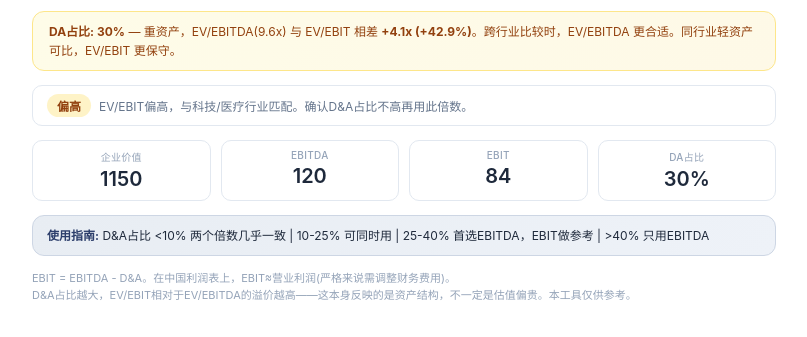
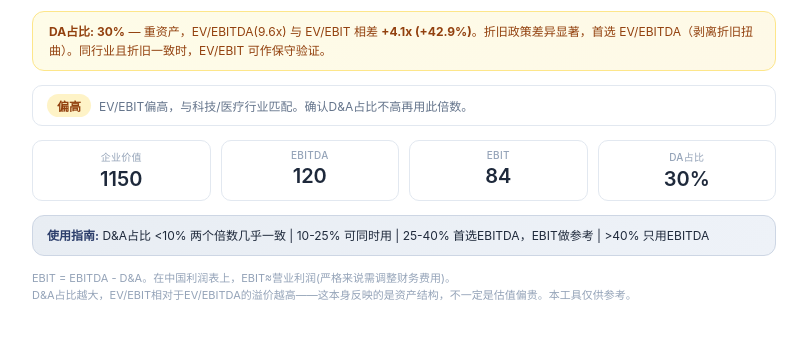
Before and after one commit to Sunyh-gi/valuation-simulators, a plain HTML site: page ev/ev-ebit-simulator.html in a window 1280 px wide. Shown: the part 463-800 px from the top of the page, without its empty margins (236-1043 px from the left). Drawn offline with Linux system fonts and the light colour scheme.

Commit message:
Fix EV/EBIT usage guidance: remove contradictory text, align with industry standard (EV/EBITDA for high D&A comps)

```diff
--- a/ev/ev-ebit-simulator.html
+++ b/ev/ev-ebit-simulator.html
@@ -129,7 +129,7 @@ h1{font-size:22px;font-weight:600;margin-bottom:4px}
 </div>
 
 <div class="da-gap" id="daGap">
-  <strong>DA 占比: 30%</strong> — 重资产，EV/EBITDA(9.6x) 与 EV/EBIT 相差 <strong>+4.1x (+43%)</strong>。<span id="gapAdvice">跨行业比较时，EV/EBITDA 更合适。同行业轻资产可比，EV/EBIT 更保守。</span>
+  <strong>DA 占比: 30%</strong> — 重资产，EV/EBITDA(9.6x) 与 EV/EBIT 相差 <strong>+4.1x (+43%)</strong>。<span id="gapAdvice">D&A 占比大、折旧政策差异显著，跨行业比较时 EV/EBITDA 因剥离折旧而可比性最强。同行业且折旧政策一致时，EV/EBIT 作为保守验证。</span>
 </div>
 
 <div class="sbar">
@@ -178,11 +178,11 @@ document.getElementById('heroEbit').textContent=ebitX
 // DA gap box
 var dg=document.getElementById('daGap')
 var gap=ev/ebit-ev/ebitda,gapPct=((ev/ebit)/(ev/ebitda)-1)*100
-dg.innerHTML='<strong>DA\u5360\u6BD4: '+daR+'%</strong> \u2014 '+
-  (daR<10?'\u8F7B\u8D44\u4EA7\uFF0CEV/EBITDA('+ebitdaX+') \u4E0E EV/EBIT \u76F8\u5DEE\u4E0D\u5230 10%\u3002\u4E24\u4E2A\u500D\u6570\u968F\u4FBF\u7528\uFF0C\u5DEE\u522B\u5FFD\u7565\u3002':
-   daR<25?'\u8D44\u4EA7\u4E2D\u7B49\uFF0CEV/EBITDA('+ebitdaX+') \u4E0E EV/EBIT \u76F8\u5DEE <strong>+'+f1(gap)+'x (+'+f1(gapPct)+'%)</strong>\u3002\u540C\u884C\u4E1A\u53EF\u540C\u65F6\u7528\uFF0C\u4E0D\u540C\u884C\u4E1A\u9009EBITDA\u3002':
-   daR<40?'\u91CD\u8D44\u4EA7\uFF0CEV/EBITDA('+ebitdaX+') \u4E0E EV/EBIT \u76F8\u5DEE <strong>+'+f1(gap)+'x (+'+f1(gapPct)+'%)</strong>\u3002\u8DE8\u884C\u4E1A\u6BD4\u8F83\u65F6\uFF0CEV/EBITDA \u66F4\u5408\u9002\u3002\u540C\u884C\u4E1A\u8F7B\u8D44\u4EA7\u53EF\u6BD4\uFF0CEV/EBIT \u66F4\u4FDD\u5B88\u3002':
-   '\u6781\u91CD\u8D44\u4EA7\uFF0CEV/EBITDA('+ebitdaX+') \u4E0E EV/EBIT \u76F8\u5DEE <strong>+'+f1(gap)+'x (+'+f1(gapPct)+'%)</strong>\u3002\u8DE8\u884C\u4E1A/\u540C\u884C\u4E1A\u5747\u5EFA\u8BAE\u53EA\u7528EV/EBITDA\uFF0CEV/EBIT\u4F1A\u663E\u8457\u504F\u9AD8\u3002')
+ dg.innerHTML='<strong>DA\u5360\u6BD4: '+daR+'%</strong> \u2014 '+
+   (daR<10?'\u8F7B\u8D44\u4EA7\uFF0CEV/EBITDA('+ebitdaX+') \u4E0E EV/EBIT \u76F8\u5DEE\u4E0D\u5230 10%\uFF0CD&A\u5F71\u54CD\u5FFD\u7565\u3002\u4E24\u4E2A\u500D\u6570\u4EFB\u9009\u3002':
+    daR<25?'\u8D44\u4EA7\u4E2D\u7B49\uFF0CEV/EBITDA('+ebitdaX+') \u4E0E EV/EBIT \u76F8\u5DEE <strong>+'+f1(gap)+'x (+'+f1(gapPct)+'%)</strong>\u3002\u540C\u884C\u4E1A\u5EFA\u8BAE\u540C\u65F6\u7528\uFF0CEBITDA\u4E3A\u4E3B\u3002\u4E0D\u540C\u884C\u4E1A\u53EA\u7528EBITDA\u3002':
+    daR<40?'\u91CD\u8D44\u4EA7\uFF0CEV/EBITDA('+ebitdaX+') \u4E0E EV/EBIT \u76F8\u5DEE <strong>+'+f1(gap)+'x (+'+f1(gapPct)+'%)</strong>\u3002\u6298\u65E7\u653F\u7B56\u5DEE\u5F02\u663E\u8457\uFF0C\u9996\u9009 EV/EBITDA\uFF08\u5265\u79BB\u6298\u65E7\u626D\u66F2\uFF09\u3002\u540C\u884C\u4E1A\u4E14\u6298\u65E7\u4E00\u81F4\u65F6\uFF0CEV/EBIT \u53EF\u4F5C\u4FDD\u5B88\u9A8C\u8BC1\u3002':
+    '\u6781\u91CD\u8D44\u4EA7\uFF0CEV/EBITDA('+ebitdaX+') \u4E0E EV/EBIT \u76F8\u5DEE <strong>+'+f1(gap)+'x (+'+f1(gapPct)+'%)</strong>\u3002\u6298\u65E7\u626D\u66F2\u6781\u5927\uFF0C\u53EA\u7528 EV/EBITDA\u3002EV/EBIT \u6CA1\u6709\u53EF\u6BD4\u6027\u610F\u4E49\u3002')
 // Status
 var sb=document.getElementById('sb'),sd=document.getElementById('sd')
 var ebitM=ebit>0?ev/ebit:0
```
